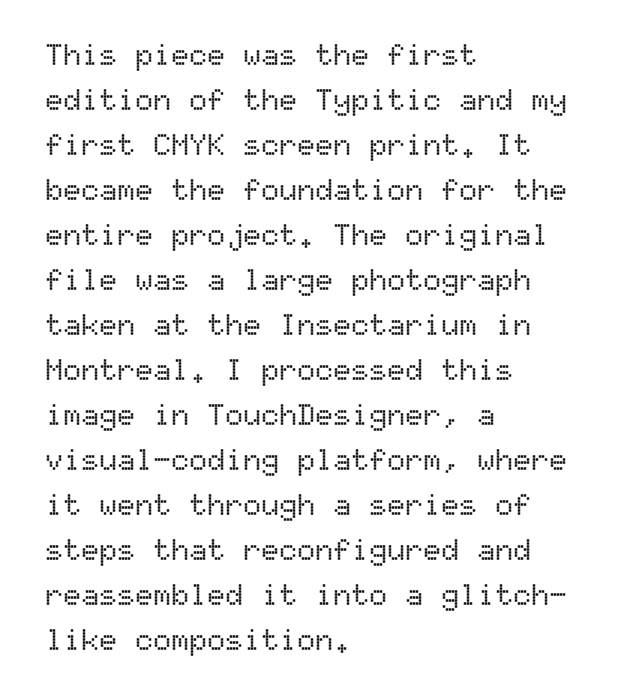
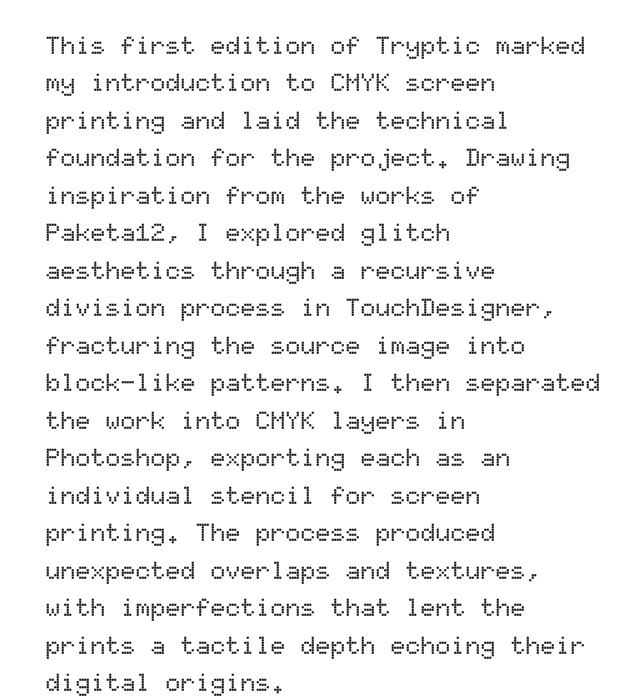
Before and after one commit to Blaise2004/TrevertonEditions, a plain HTML site: page DataMigration/MediumCMYK.html in a window 1280 px wide. Shown: the part 802-1500 px from the top of the page, 538-1168 px from the left. Drawn offline with Linux system fonts and the light colour scheme; some packages are replaced by stand-ins of ours; a script that the page names is missing.

Commit message:
small changes

```diff
--- a/DataMigration/Index.css
+++ b/DataMigration/Index.css
@@ -189,7 +189,7 @@ main p {
     margin: 40px auto;
     /* centers the button */
     width: fit-content;
-
+ margin-bottom: 10%;
     padding: 28px 20px;
     border-radius: 40px;
     font-size: 20px;
--- a/DataMigration/MediumCMYK.css
+++ b/DataMigration/MediumCMYK.css
@@ -125,7 +125,6 @@ body {
 
 .image-box img {
     width: 100%;
-
     border-radius: 5px;
     display: block;
     opacity: 1;
@@ -202,7 +201,7 @@ body {
 
 .text-box p {
     font-family: 'Dot', sans-serif;
-    font-size: 30px;
+    font-size: 25px;
     line-height: 1.5;
     color: rgb(14, 14, 14);
     max-width: 1000px, auto;
@@ -426,7 +425,7 @@ body {
 
     .text-box p {
         max-width: 100%;
-        text-align: center;
+
         /* optional for mobile */
     }
 
--- a/DataMigration/MediumCMYK.html
+++ b/DataMigration/MediumCMYK.html
@@ -119,13 +119,13 @@
         <!-- RIGHT SIDE TEXT -->
         <main class="text-box">
             <p>
-                This piece was the first edition of the Typitic and my first CMYK screen print. It became the foundation
-                for the entire project. The original file was a large photograph taken at the Insectarium in Montreal.
-                I processed this image in TouchDesigner, a visual-coding platform, where it went through a series of
-                steps that reconfigured and reassembled it into a glitch-like composition.
+            This first edition of Tryptic marked my introduction to CMYK screen printing and laid the technical foundation for the
+            project. Drawing inspiration from the works of Paketa12, I explored glitch aesthetics through a recursive division
+            process in TouchDesigner, fracturing the source image into block-like patterns. I then separated the work into CMYK
+            layers in Photoshop, exporting each as an individual stencil for screen printing. The process produced unexpected
+            overlaps and textures, with imperfections that lent the prints a tactile depth echoing their digital origins.
                 <br><br>
-                I then brought the image into Photoshop, where it was further broken down into its CMYK layers. Each
-                layer was exported as a separate file and used to create stencils for the screen-printing process.
+            Only eight prints were produced, making this edition a rare prototype that set the tone for subsequent explorations.
             </p>
         </main>
 
--- a/DataMigration/largeCMYK.css
+++ b/DataMigration/largeCMYK.css
@@ -201,7 +201,7 @@ body {
 
 .text-box p {
     font-family: 'Dot', sans-serif;
-    font-size: 30px;
+    font-size: 25px;
     line-height: 1.5;
     color: rgb(14, 14, 14);
     max-width: 1000px,auto;
@@ -423,7 +423,7 @@ font-size: 15px;
 
  .text-box p {
      max-width: 100%;
-     text-align: center;
+
      /* optional for mobile */
  }
 
--- a/DataMigration/smallLitho.css
+++ b/DataMigration/smallLitho.css
@@ -202,7 +202,7 @@ body {
 
 .text-box p {
     font-family: 'Dot', sans-serif;
-    font-size: 30px;
+    font-size: 25px;
     line-height: 1.5;
     color: rgb(14, 14, 14);
     max-width: 1000px, auto;
@@ -426,8 +426,7 @@ body {
 
     .text-box p {
         max-width: 100%;
-        text-align: center;
-        /* optional for mobile */
+
     }
 
 
```
Also changed, not shown: DataMigration/Index.html (+2 -2 lines).
